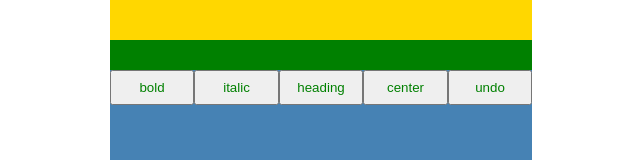
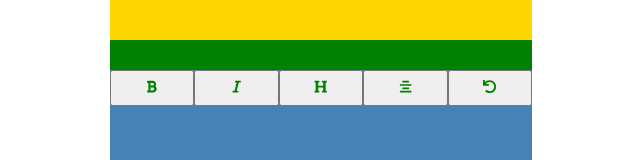
Before and after one commit to iota-unum/editor-playground, a Next.js app: page /compose in a window 1280 px wide. Shown: the part 254-414 px from the top of the page, without its empty margins (319-959 px from the left). Built offline with nearby package versions, Linux system fonts and the light colour scheme.

Commit message:
icons on editbar added (fontawesome)

```diff
--- a/components/EditBar.js
+++ b/components/EditBar.js
@@ -1,27 +1,46 @@
 import React from 'react';
 import EditButton from './EditButton';
 import useStore from '../store';
-
+import { FaAlignCenter, FaAlignLeft, FaBold,  FaItalic, FaUndo, FaParagraph, FaHeading} from "react-icons/fa";
 function EditBar() {
   const commandState = useStore((state) => state.commandState);
 
   return (
     <div className='editbar'>
-      <EditButton cmd='bold' name='bold' />
-      <EditButton cmd='italic' name='italic' />
+      <EditButton cmd='bold' name='bold' >
+      <FaBold></FaBold>
+      </EditButton>
+      <EditButton cmd='italic' name='italic' >
+        <FaItalic/>
+         </EditButton>
 
       {commandState.heading ? (
-        <EditButton cmd='formatBlock' arg='div' name='text' />
+        <EditButton cmd='formatBlock' arg='div' name='text' >
+
+<FaParagraph/>
+
+        </EditButton>
       ) : (
-        <EditButton cmd='formatBlock' arg='h1' name='heading' />
+        <EditButton cmd='formatBlock' arg='h1' name='heading' >
+
+          <FaHeading/>
+           </EditButton>
       )}
 
       {commandState.center ? (
-        <EditButton cmd='justifyLeft' name='left' />
+        <EditButton cmd='justifyLeft' name='left'  >
+        <FaAlignLeft />
+        </EditButton>
       ) : (
-        <EditButton cmd='justifyCenter' name='center' />
+        <EditButton cmd='justifyCenter' name='center' >
+
+        <FaAlignCenter/>
+        </EditButton>
       )}
- <EditButton cmd='undo' name='undo' />
+ <EditButton cmd='undo' name='undo' >
+   <FaUndo/>
+
+    </EditButton>
 
       <style jsx>
         {`
--- a/components/EditButton.js
+++ b/components/EditButton.js
@@ -1,7 +1,7 @@
 import React from 'react'
 import useStore from '../store';
 
-function EditButton({cmd, arg, name}) {
+function EditButton({cmd, arg, name, children}) {
 
 const {commandState, setCommandState} = useStore()
 const statusClass = commandState[name]  ? 'active' : 'disabled'
@@ -29,7 +29,7 @@ setCommandState(selectState)
     console.log(commandState)
   }}
 
-    >{name ?? cmd}
+    >{children}
 
     <style jsx>
 
--- a/package.json
+++ b/package.json
@@ -13,6 +13,7 @@
     "react": "17.0.2",
     "react-contenteditable": "^3.3.6",
     "react-dom": "17.0.2",
+    "react-icons": "^4.3.1",
     "zustand": "^3.7.1"
   },
   "devDependencies": {
```
Also changed, not shown: 1 other file (tests, documents, lock files or other folders).
